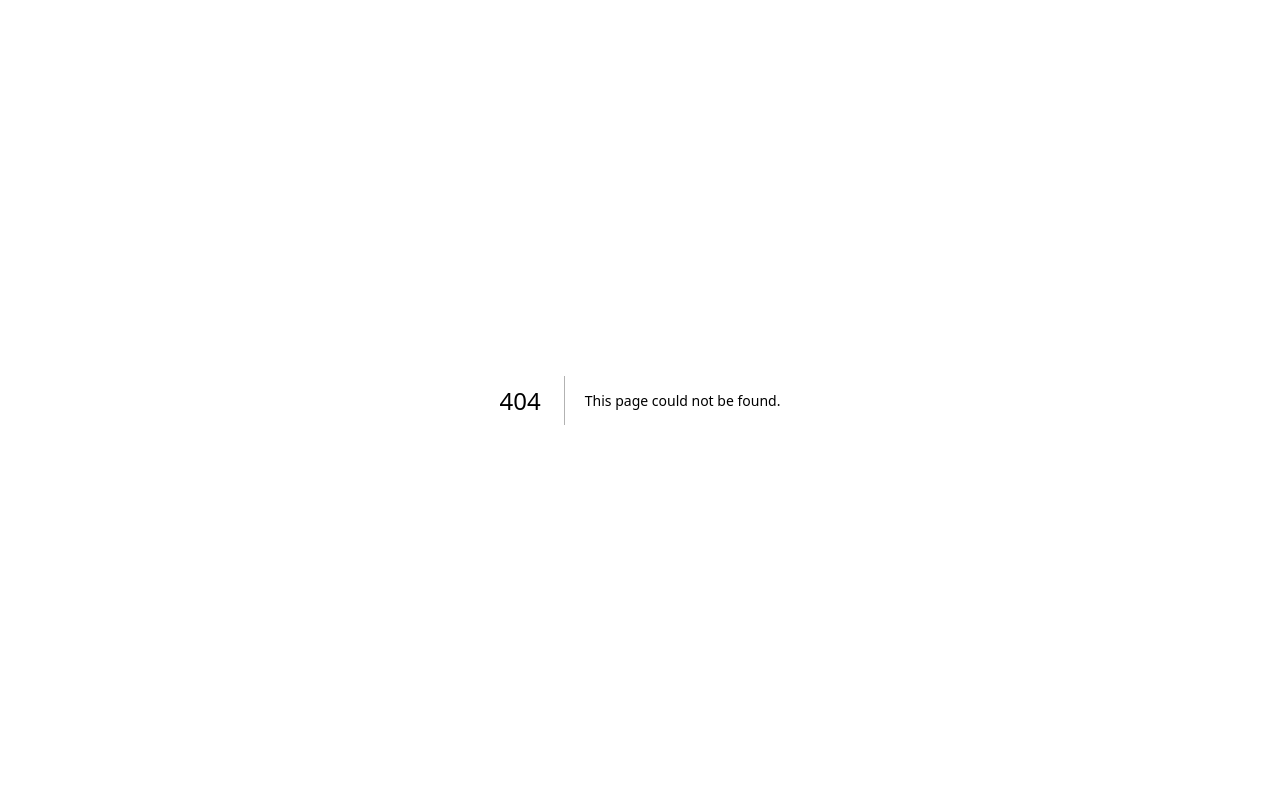
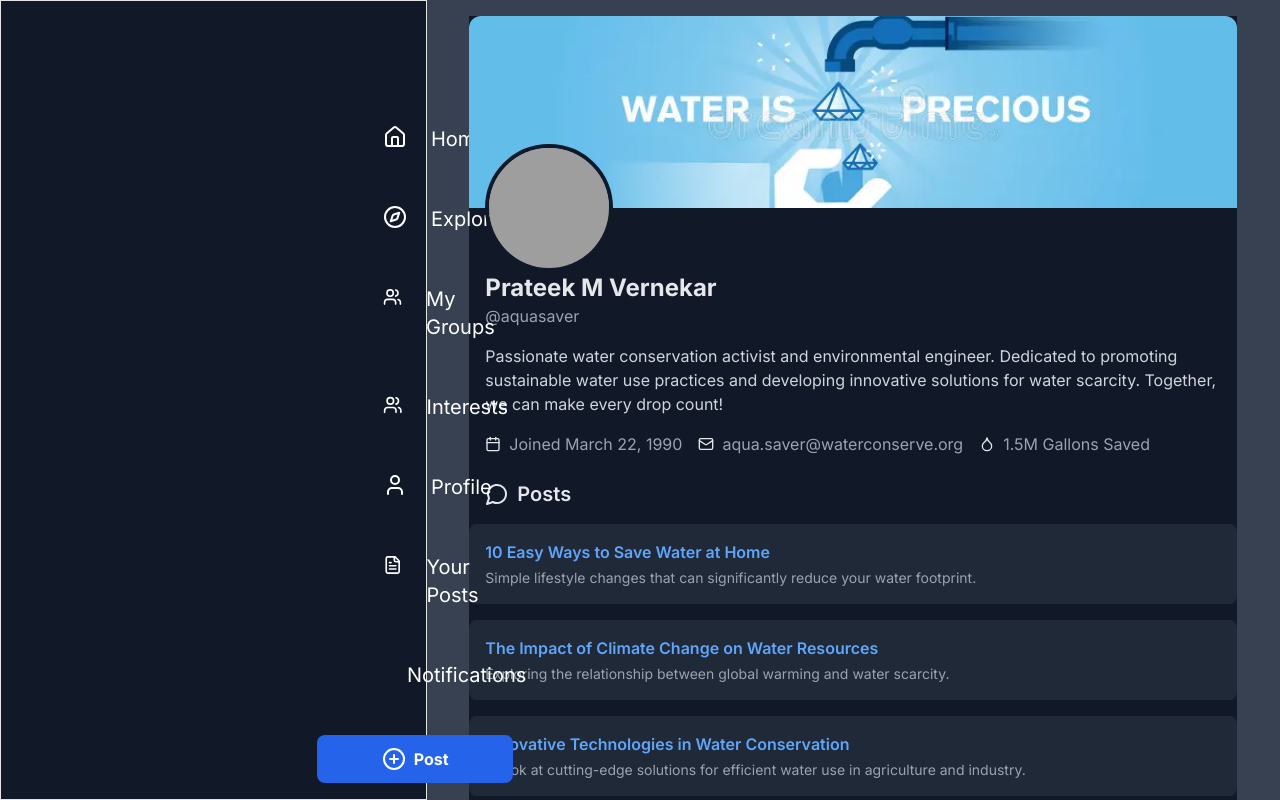
Before and after one commit to PRATEEK-VERNEKAR/Jal_Rakshak, a Next.js app: page /profile in a window 1280 px wide. Before the commit this address had no page. Built offline with nearby package versions, Linux system fonts and the light colour scheme; grey boxes are pictures that could not be loaded.

Commit message:
User profile added:

```diff
--- a/src/app/components/Middle.jsx
+++ b/src/app/components/Middle.jsx
@@ -23,19 +23,19 @@ const Feed = () => {
 
   return (
     <div className="max-w-2xl mx-auto">
-      <div className="sticky top-0 bg-white z-10 mb-2">   <div className="relative max-w-md mx-auto">
+      <div className="sticky top-0 bg-white z-10 mb-2">   <div className="relative mx-auto">
       <input
         type="text"
         placeholder="Search"
-        className="w-full h-16 pl-14 pr-6 text-lg bg-gradient-to-r from-orange-50 to-orange-100
+        className="w-full h-16 pl-14 pr-6 text-lg bg-gradient-to-r from-orange-100 to-orange-200
                    border-2 border-orange-200 rounded-full
                    focus:outline-none focus:ring-2 focus:ring-orange-300 focus:border-transparent
                    transition-all duration-300 ease-in-out
-                   placeholder-orange-300 text-orange-800
+                   placeholder-orange-600 text-orange-800
                    shadow-md hover:shadow-lg"
       />
       <Search
-        className="absolute left-5 top-1/2 transform -translate-y-1/2 text-orange-400
+        className="absolute left-5 top-1/2 transform -translate-y-1/2 text-orange-900
                    transition-all duration-300 ease-in-out
                    group-hover:text-orange-600"
         size={24}
--- /dev/null
+++ b/src/app/profile/UserProfile.js
@@ -0,0 +1,108 @@
+import React from 'react';
+import { Calendar, Mail, User, Droplet, Users, MessageCircle } from 'lucide-react';
+
+const dummyUser = {
+  fullName: "Prateek M Vernekar",
+  dateOfBirth: "March 22, 1990", // World Water Day
+  email: "aqua.saver@waterconserve.org",
+  username: "@aquasaver",
+  biodata: "Passionate water conservation activist and environmental engineer. Dedicated to promoting sustainable water use practices and developing innovative solutions for water scarcity. Together, we can make every drop count!",
+  avatarUrl: "https://encrypted-tbn0.gstatic.com/images?q=tbn:ANd9GcTsPJ9cm0-r5p50py0yUzvM5ZtEB-xWoJRPRA&s",
+};
+
+const dummyPosts = [
+  { id: 1, title: "10 Easy Ways to Save Water at Home", excerpt: "Simple lifestyle changes that can significantly reduce your water footprint." },
+  { id: 2, title: "The Impact of Climate Change on Water Resources", excerpt: "Exploring the relationship between global warming and water scarcity." },
+  { id: 3, title: "Innovative Technologies in Water Conservation", excerpt: "A look at cutting-edge solutions for efficient water use in agriculture and industry." },
+  { id: 4, title: "Community-Led Water Conservation Projects", excerpt: "Success stories of local initiatives making a big impact on water preservation." }
+];
+
+const dummyGroups = [
+  { id: 1, name: "Global Water Partnership", memberCount: 12500 },
+  { id: 2, name: "Rainwater Harvesting Enthusiasts", memberCount: 7800 },
+  { id: 3, name: "Sustainable Irrigation Techniques", memberCount: 5600 },
+  { id: 4, name: "Water Policy Advocates", memberCount: 9200 }
+];
+
+const UserProfilePage = () => {
+  return (
+    <div className="bg-gray-700 min-h-screen p-4 text-gray-200">
+      <div className="max-w-3xl mx-auto bg-gray-900">
+        {/* Header */}
+        <div className="mb-4">
+          <div className="relative">
+            <img
+              src="banner.png"
+              alt="Water Conservation Banner"
+              className="w-full h-48 object-cover rounded-t-xl"
+            />
+            <img
+              src={dummyUser.avatarUrl}
+              alt={dummyUser.fullName}
+              className="absolute bottom-0 left-4 transform translate-y-1/2 w-32 h-32 rounded-full border-4 border-gray-900"
+            />
+          </div>
+          <div className="mt-16 px-4">
+            <h1 className="text-2xl font-bold">{dummyUser.fullName}</h1>
+            <p className="text-gray-400">{dummyUser.username}</p>
+          </div>
+        </div>
+
+        {/* Bio */}
+        <div className="mb-4 px-4">
+          <p className="text-gray-300">{dummyUser.biodata}</p>
+        </div>
+
+        {/* User Info */}
+        <div className="mb-4 px-4 flex flex-wrap">
+          <div className="mr-4 mb-2 flex items-center">
+            <Calendar className="mr-2" size={16} />
+            <span className="text-gray-400">Joined {dummyUser.dateOfBirth}</span>
+          </div>
+          <div className="mr-4 mb-2 flex items-center">
+            <Mail className="mr-2" size={16} />
+            <span className="text-gray-400">{dummyUser.email}</span>
+          </div>
+          <div className="mr-4 mb-2 flex items-center">
+            <Droplet className="mr-2" size={16} />
+            <span className="text-gray-400">1.5M Gallons Saved</span>
+          </div>
+        </div>
+
+        {/* Posts */}
+        <div className="mb-8">
+          <h2 className="text-xl font-semibold mb-4 px-4 flex items-center">
+            <MessageCircle className="mr-2" size={24} />
+            Posts
+          </h2>
+          <ul className="space-y-4">
+            {dummyPosts.map((post) => (
+              <li key={post.id} className="bg-gray-800 p-4 rounded-lg">
+                <h3 className="font-semibold text-blue-400">{post.title}</h3>
+                <p className="text-sm text-gray-400 mt-1">{post.excerpt}</p>
+              </li>
+            ))}
+          </ul>
+        </div>
+
+        {/* Groups */}
+        <div>
+          <h2 className="text-xl font-semibold mb-4 px-4 flex items-center">
+            <Users className="mr-2" size={24} />
+            Groups
+          </h2>
+          <ul className="space-y-4">
+            {dummyGroups.map((group) => (
+              <li key={group.id} className="bg-gray-800 p-4 rounded-lg flex justify-between items-center">
+                <h3 className="font-semibold text-blue-400">{group.name}</h3>
+                <p className="text-sm text-gray-400">{group.memberCount.toLocaleString()} members</p>
+              </li>
+            ))}
+          </ul>
+        </div>
+      </div>
+    </div>
+  );
+};
+
+export default UserProfilePage;
--- /dev/null
+++ b/src/app/profile/page.js
@@ -0,0 +1,17 @@
+import Image from "next/image";
+import Sidebar from "@/app/components/Sidebar";
+import UserProfilePage from "./UserProfile";
+export default function Home() {
+  return (
+    <div className="grid grid-cols-3 h-screen">
+  <div className="col-span-1 flex items-center justify-center border h-screen">
+    <Sidebar />
+  </div>
+
+  {/* GroupList with 2 grid column widths */}
+  <div className="col-span-2 h-screen overflow-y-auto">
+    <UserProfilePage />
+  </div>
+    </div>
+  );
+}
```
Also changed, not shown: public/banner.png (added).
